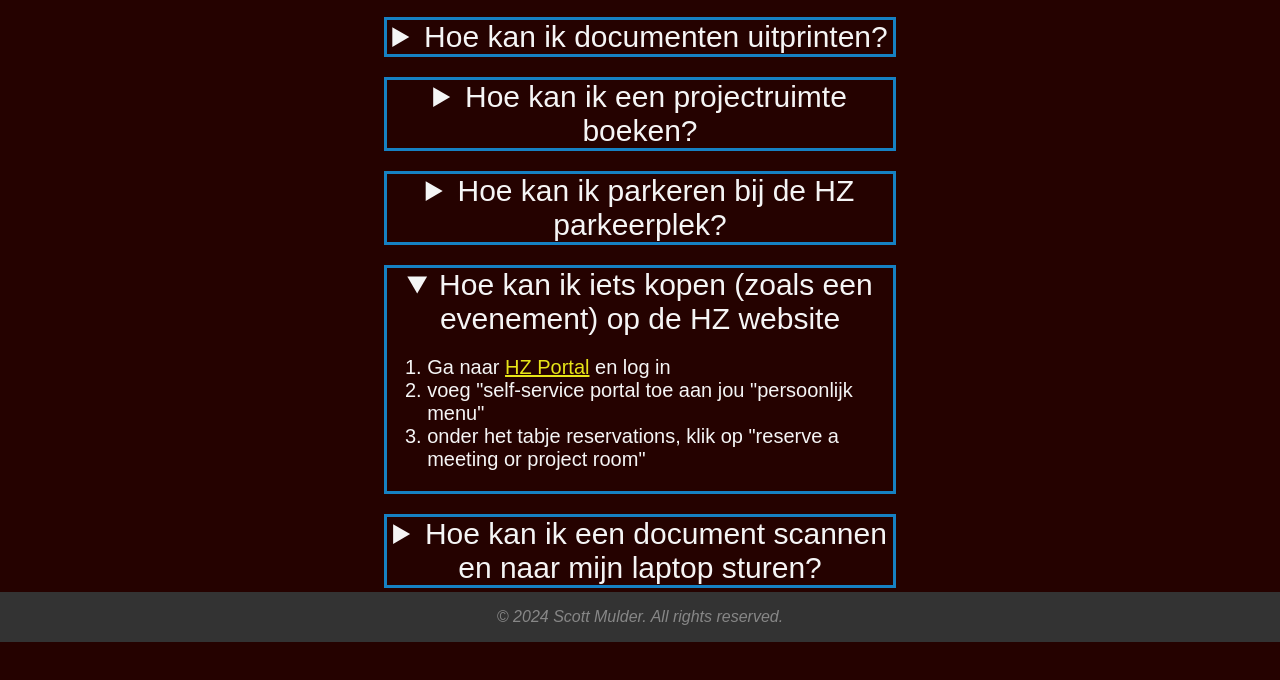
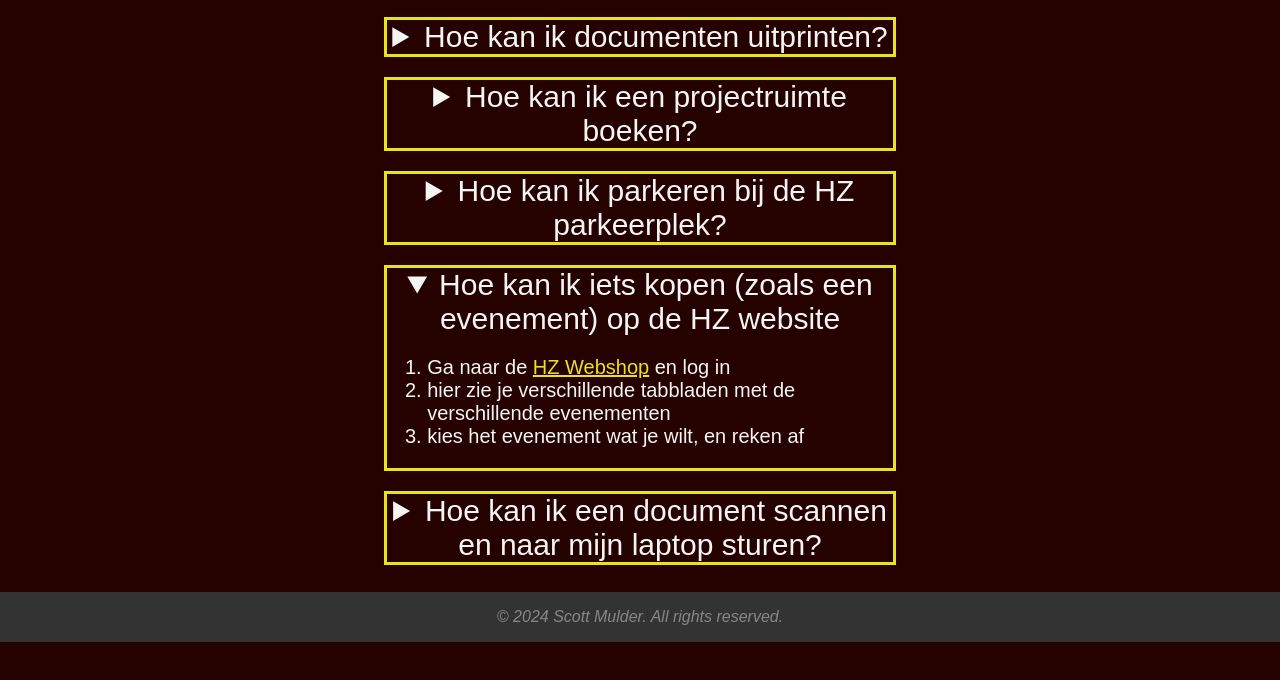
Before and after one commit to WittepoesHZ/WittepoesHZ.github.io, a plain HTML site: page pages/faq.html in a window 1280 px wide. Both pictures are taken after a click on the heading "Hoe kan ik iets kopen (zoals een evenement) op de HZ website". Shown: the part 158-838 px from the top of the page. Drawn offline with Linux system fonts and the light colour scheme.

Commit message:
puntjes op de i

```diff
--- a/css/main.css
+++ b/css/main.css
@@ -177,7 +177,7 @@ text-align: center;
 /* Tables */
 
 th, td {
-  border: 1px solid #1681c3;
+  border: 1px solid #e7e518;
   padding: 5px;
 
 }
@@ -191,7 +191,7 @@ th, td {
 
 .faq{
   background-color: #250200;
-  border: 3px solid #1681c3;
+  border: 3px solid #e7e518;
   text-align: center;
   margin: auto;
   width: 40%;
--- a/pages/faq.html
+++ b/pages/faq.html
@@ -34,7 +34,7 @@
         <ol class="summarycontent">
           <li>Ga naar <a target=_blank href="https://hz.mynetpay.nl/">print.hz.nl</a></li>
           <li>Zorg dat je geld op je account hebt staan.</li>
-          <li>ga naar webprint en volg de instructies</li>
+          <li>klink rechtsonderin op "mobility print" en volg de instructies</li>
         </ol>
       </details>
       <details class="faq">
@@ -56,17 +56,16 @@
       <details class="faq">
         <summary class="summarytop">Hoe kan ik iets kopen (zoals een evenement) op de HZ website</summary>
         <ol class="summarycontent">
-          <li>Ga naar <a href="https://hz.mynetpay.nl/">HZ Portal</a> en log in</li>
-          <li>voeg "self-service portal toe aan jou "persoonlijk menu"</li>
-          <li>onder het tabje reservations, klik op "reserve a meeting or project room"</li>
+          <li>Ga naar de <a href="https://webshop.hz.nl">HZ Webshop</a> en log in</li>
+          <li>hier zie je verschillende tabbladen met de verschillende evenementen</li>
+          <li>kies het evenement wat je wilt, en reken af</li>
         </ol>
       </details>
       <details class="faq">
         <summary class="summarytop">Hoe kan ik een document scannen en naar mijn laptop sturen?</summary>
         <ol class="summarycontent">
-          <li>Ga naar <a href="https://hz.mynetpay.nl/">HZ Portal</a> en log in</li>
-          <li>voeg "self-service portal toe aan jou "persoonlijk menu"</li>
-          <li>onder het tabje reservations, klik op "reserve a meeting or project room"</li>
+          <li>Ga naar de printer en scan een document</li>
+          <li>nadat je het document gescant hebt, is er de keuze om hem naar je email te sturen</li>
         </ol>
       </details>
       <div class="footer">
```
